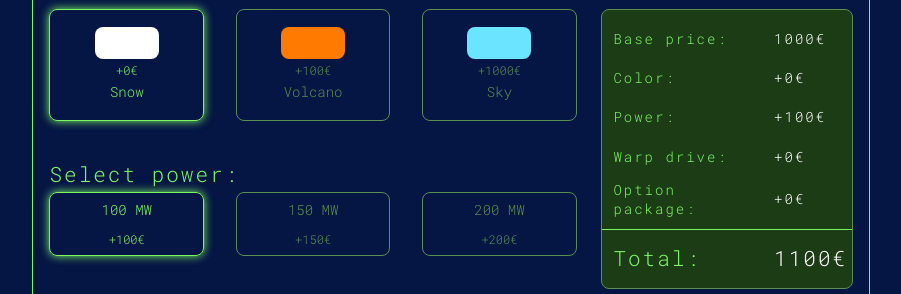
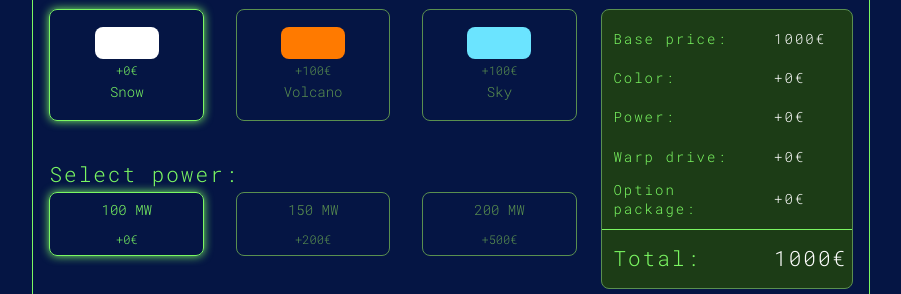
Before and after one commit to Tyks23/Spaceship-configurator, a React (Create React App) app: page / in a window 1280 px wide. Shown: the part 120-414 px from the top of the page, without its empty margins (189-1090 px from the left). Built offline with nearby package versions, Linux system fonts and the light colour scheme.

Commit message:
added price fix

```diff
--- a/src/data.ts
+++ b/src/data.ts
@@ -1,13 +1,13 @@
 export const colorItems = [
   { color: "#FFFFFF", price: 0, name: "Snow" },
   { color: "#FF7A00", price: 100, name: "Volcano" },
-  { color: "#6BE4FF", price: 1000, name: "Sky" },
+  { color: "#6BE4FF", price: 100, name: "Sky" },
 ];
 
 export const powerItems = [
-  { name: "100 MW", price: 100 },
-  { name: "150 MW", price: 150 },
-  { name: "200 MW", price: 200 },
+  { name: "100 MW", price: 0 },
+  { name: "150 MW", price: 200 },
+  { name: "200 MW", price: 500 },
 ];
 
 export const warpItems = [
```
Also changed, not shown: 1 other file (tests, documents, lock files or other folders).
